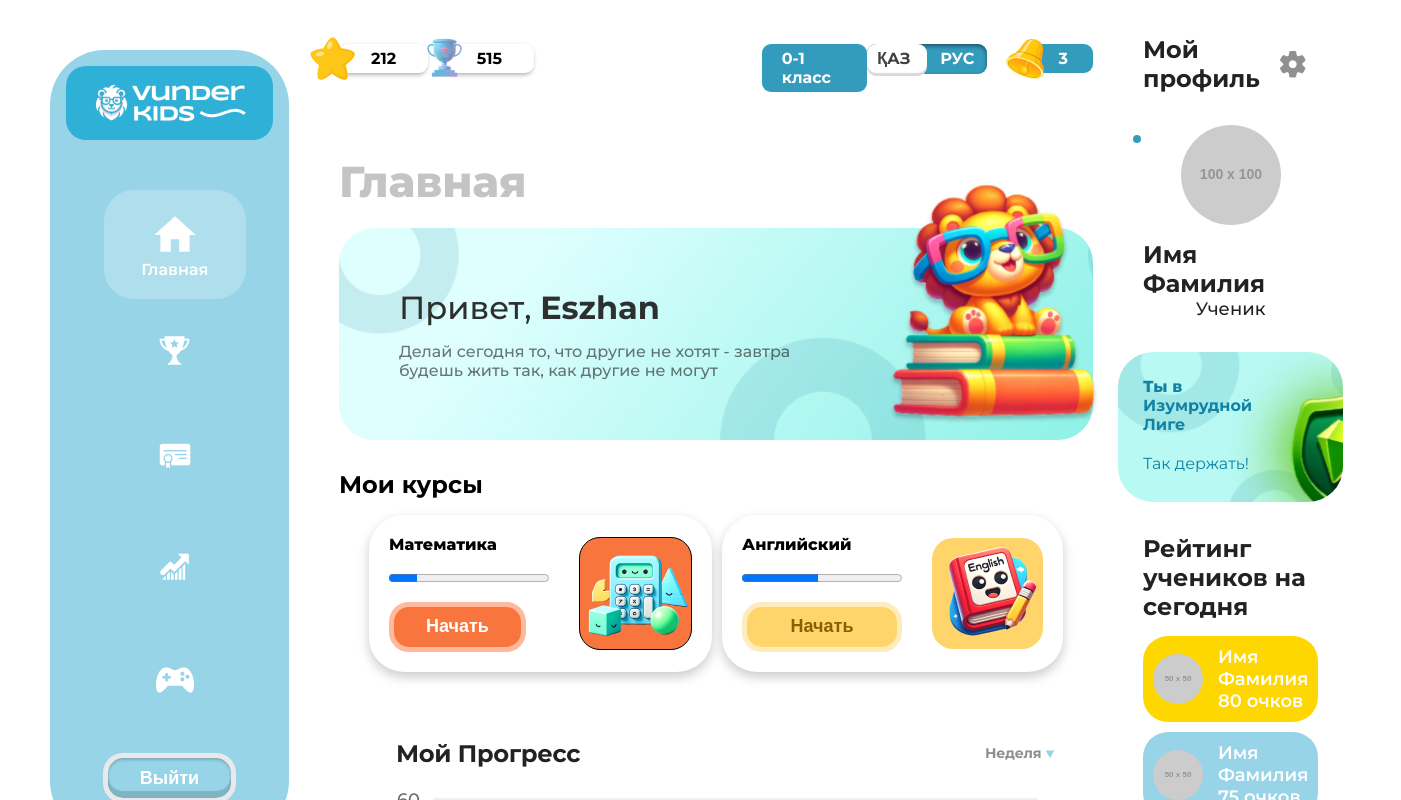
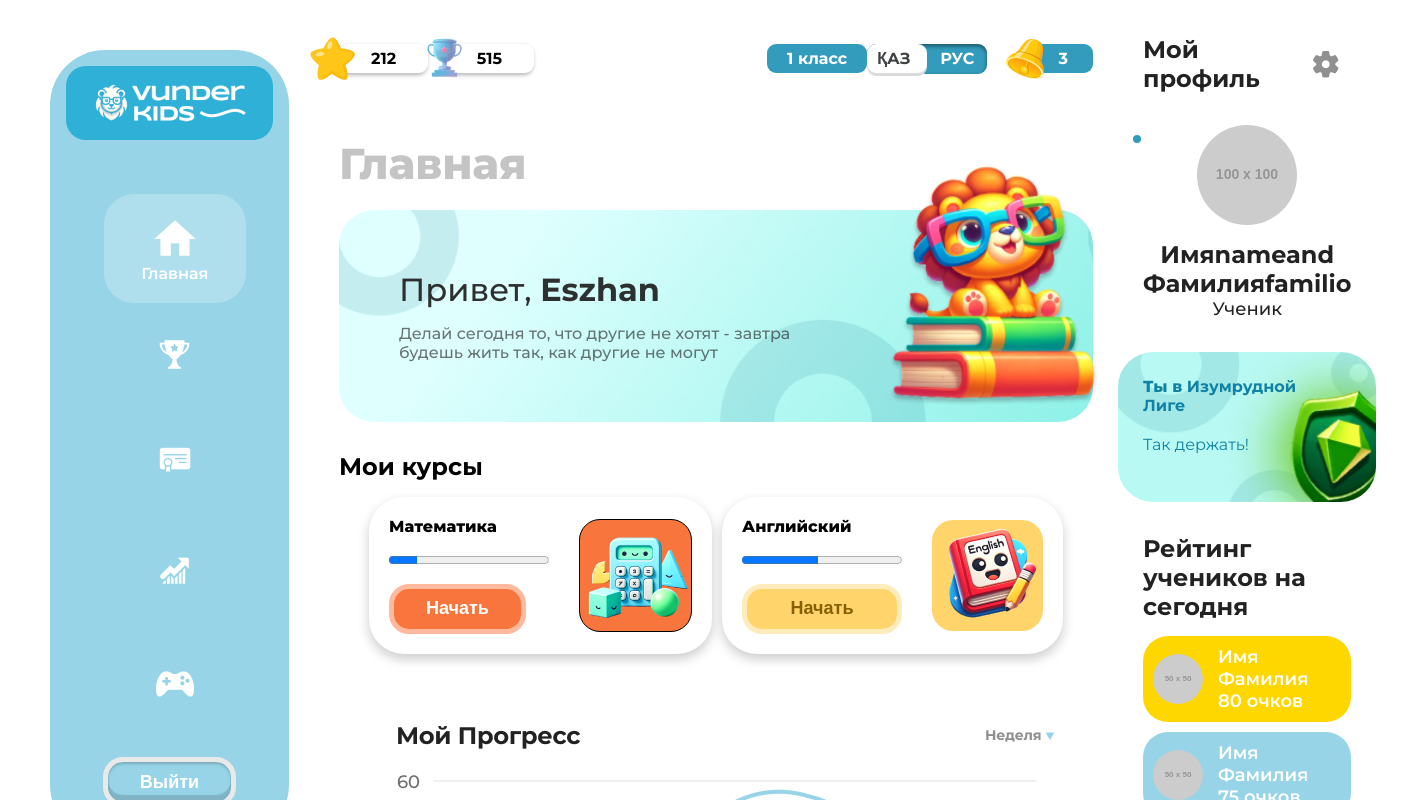
Before and after one commit to talaboiling/vunderkids-v2.1, a React (Vite) app in the folder webproject/: page /dashboard in a window 1280 px wide. Shown: the top 800 px of the page, 1401 px wide, since content can reach past the window. Built offline with nearby package versions, Linux system fonts and the light colour scheme.

Commit message:
small changes

```diff
--- a/webproject/src/pages/Navdash.jsx
+++ b/webproject/src/pages/Navdash.jsx
@@ -16,7 +16,7 @@ const Navdash = (props) => {
             {props.cupCount}
         </div>
         <div className="rndsh gradeNum">
-            {props.gradeNum}
+            {props.gradeNum} класс
         </div>
         <div className="rndsh langSelect">
             <div className="button b2" id="button-10">
@@ -38,7 +38,7 @@ const Navdash = (props) => {
 Navdash.PropTypes={
     starCount: PropTypes.number,
     cupCount: PropTypes.number,
-    gradeNum: PropTypes.string,
+    gradeNum: PropTypes.number,
     langSelect: PropTypes.bool,
     notif: PropTypes.number,
 }
@@ -46,7 +46,7 @@ Navdash.PropTypes={
 Navdash.defaultProps={
     starCount: 0,
     cupCount: 0,
-    gradeNum: "0-1 класс",
+    gradeNum: 1,
     langSelect: false,
     notif: 0,
 }
--- a/webproject/src/pages/Profile.jsx
+++ b/webproject/src/pages/Profile.jsx
@@ -1,6 +1,7 @@
 import React from 'react'
 import League from './dashboard_sections/League'
 import Ratinglist from './dashboard_sections/Ratinglist'
+import PropTypes from 'prop-types';
 
 const Profile = () => {
   return (
@@ -15,7 +16,7 @@ const Profile = () => {
         </div>
         <div className="sidepfp">
             <img src="https://placehold.co/100" alt="pfp" className="pfp" style={{borderRadius:"50%", marginBottom:"15px"}}/>
-            <p style={{fontSize:"x-large", fontWeight:"650", color:"#222222", margin:"0", padding:'0'}}>Имя Фамилия</p>
+            <p style={{fontSize:"x-large", fontWeight:"650", color:"#222222", margin:"0", padding:'0', textAlign:"center"}}>Имяnameand Фамилияfamilio</p>
             <p style={{fontSize:"large", fontWeight:"450", color:"#222222", margin:"0", padding:'0'}}>Ученик</p>
         </div>
         <League></League>
--- a/webproject/src/pages/Sidebar.jsx
+++ b/webproject/src/pages/Sidebar.jsx
@@ -7,7 +7,10 @@ import { SidebarData } from './SidebarData';
 const Sidebar = () => {
   return (
     <div className='sidebar'>
-      <img src={logo} alt="logo" className="dashsidelogo" />
+      <Link to={"/"}>
+        <img src={logo} alt="logo" className="dashsidelogo" />
+      </Link>
+
       <div className="excSideLogo">
         <ul className='sideItems'>
           {SidebarData.map((item, index) => {
```
